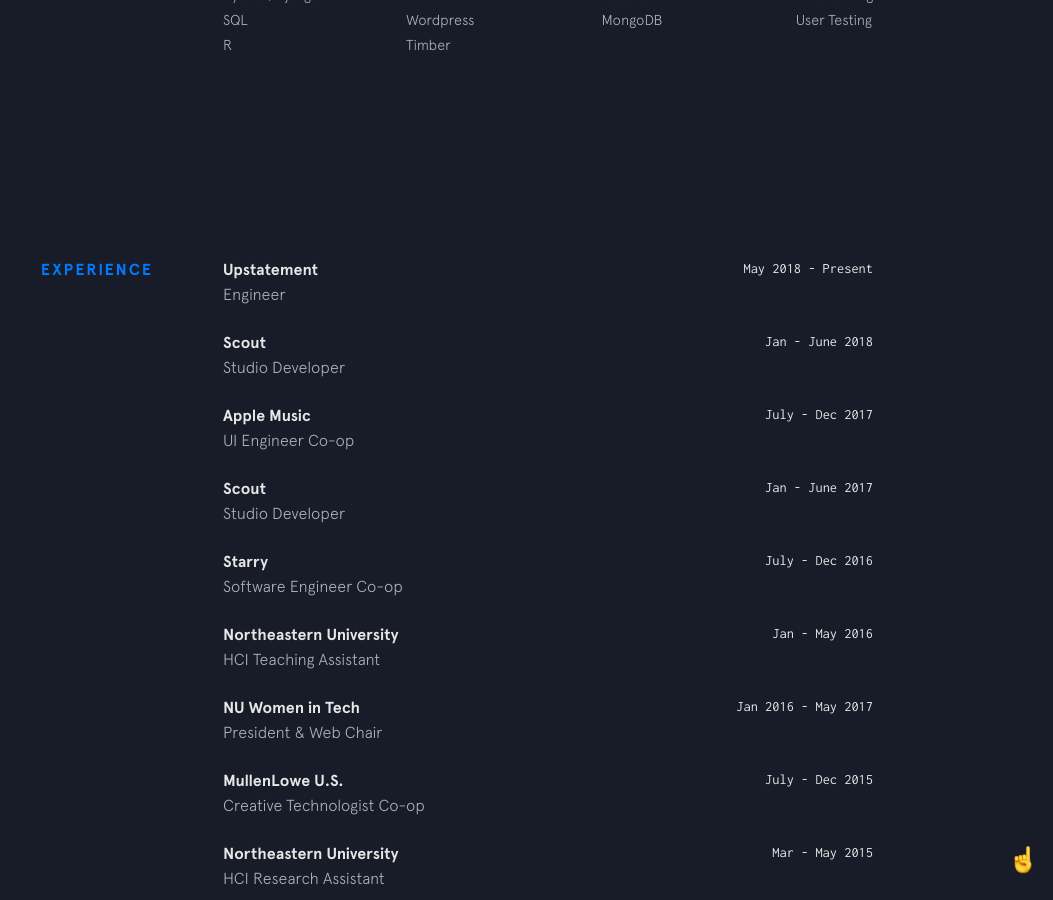
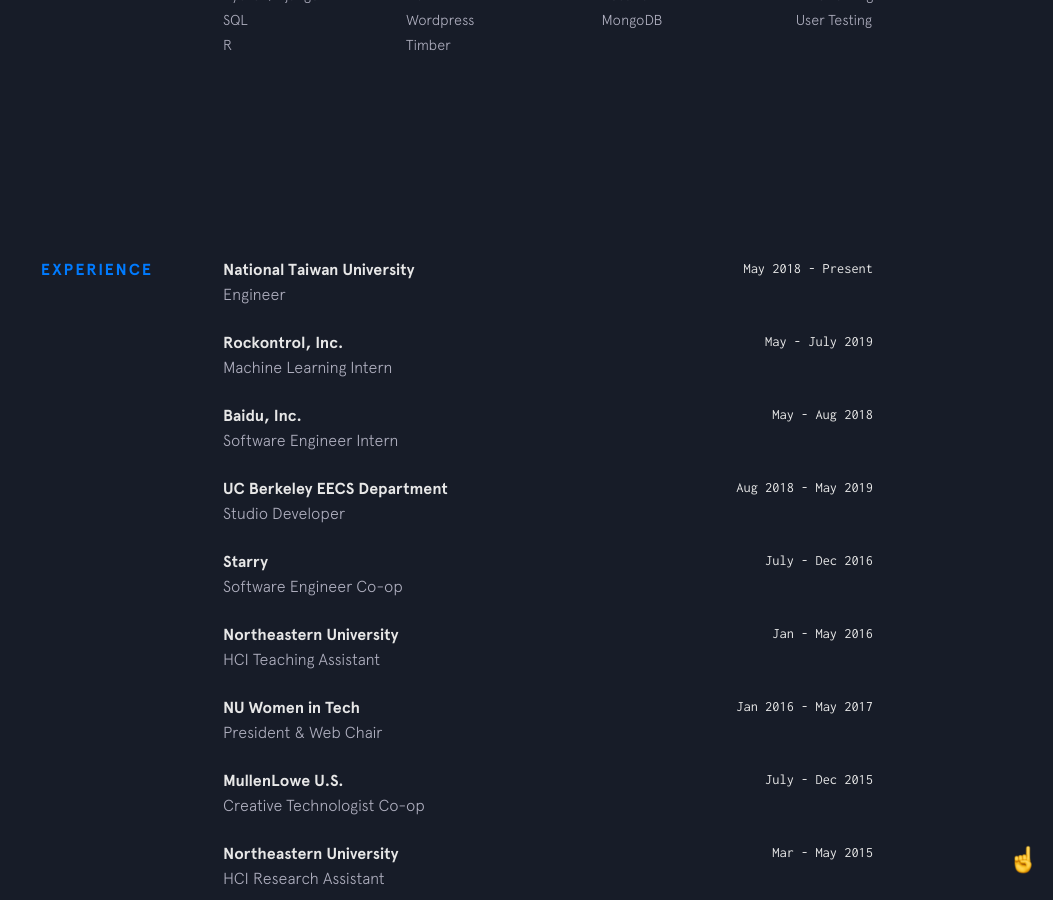
Before and after one commit to ChrisSun99/chrissun99.github.io, a Jekyll site: the page built from index.html, in a window 1280 px wide and 900 px high, scrolled down 1559 px. Shown: the whole window, without its empty margins (227-1280 px from the left). Built offline with Jekyll 4.4.1, drawn with Linux system fonts in a browser that asks for light colours; nearby versions of some CDN libraries; some of the changed text lies outside the part shown.

Commit message:
update header and experience

```diff
--- a/_data/experience.yml
+++ b/_data/experience.yml
@@ -1,21 +1,21 @@
-- company: Upstatement
+- company: National Taiwan University
   url: https://www.upstatement.com/
   time: May 2018 - Present
   position: Engineer
 
-- company: Scout
+- company: Rockontrol, Inc.
+  url: https://www.rockontrol.com/
+  time: May - July 2019
+  position: Machine Learning Intern
+
+- company: Baidu, Inc.
+  url: https://www.apple.com/music/
+  time: May - Aug 2018
+  position: Software Engineer Intern
+
+- company: UC Berkeley EECS Department
   url: https://web.northeastern.edu/scout/
-  time: Jan - June 2018
-  position: Studio Developer
-
-- company: Apple Music
-  url: https://www.apple.com/music/
-  time: July - Dec 2017
-  position: UI Engineer Co-op
-
-- company: Scout
-  url: https://web.northeastern.edu/scout/
-  time: Jan - June 2017
+  time: Aug 2018 - May 2019
   position: Studio Developer
 
 - company: Starry
--- a/_includes/intro.html
+++ b/_includes/intro.html
@@ -1,11 +1,9 @@
 <header class="intro">
   <h1 class="intro__hello">Hello!
-    <span class="emoji wave-hand animated"></span>
   </h1>
 
   <h2 class="intro__tagline">I'm
-    <span class="name">Mengti Sun</span>, a software engineer.
-    <span class="emoji technologist"></span>
+    <span class="name">Mengti Sun</span>, a Computer Science and Cognitive Science major at UC Berkeley.
   </h2>
 
   <h3 class="intro__contact">
```
